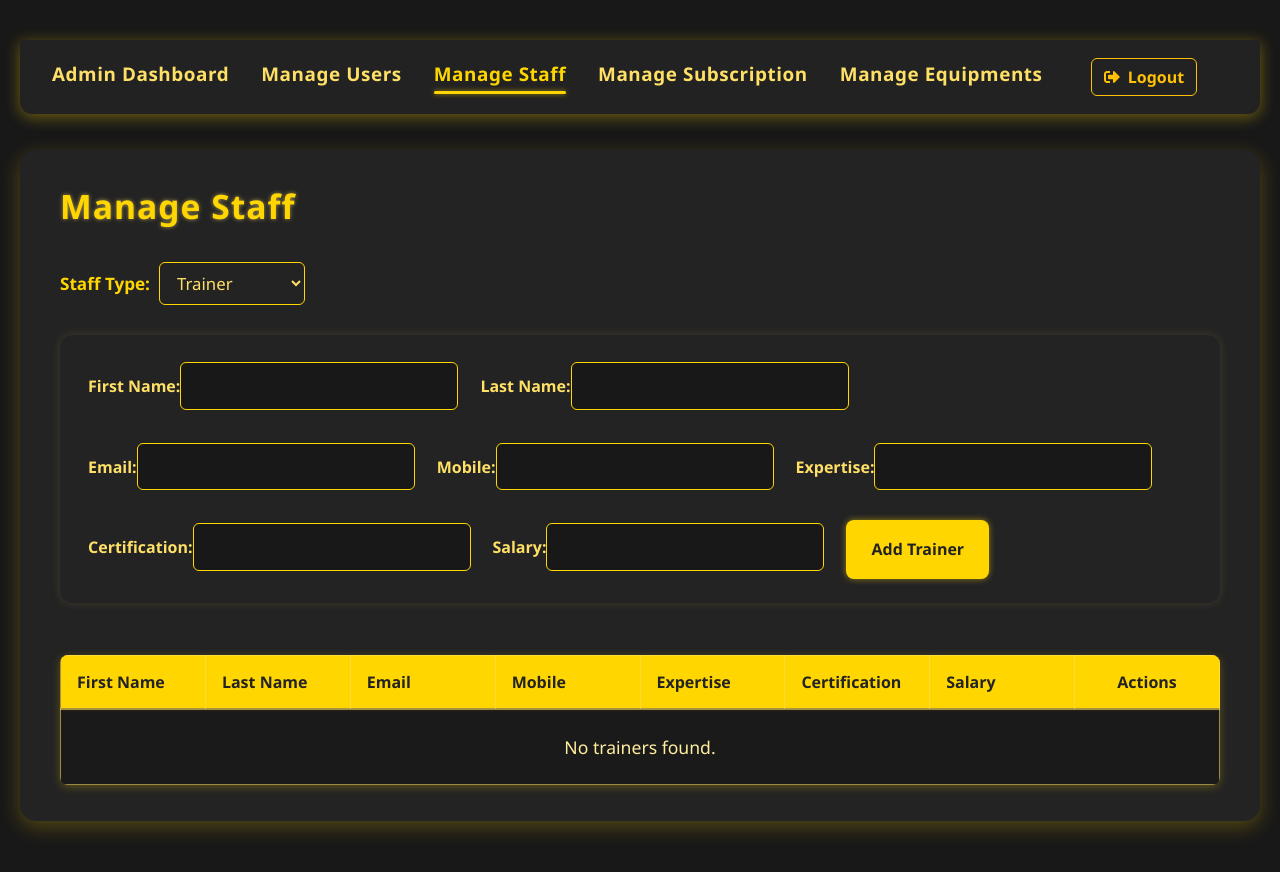
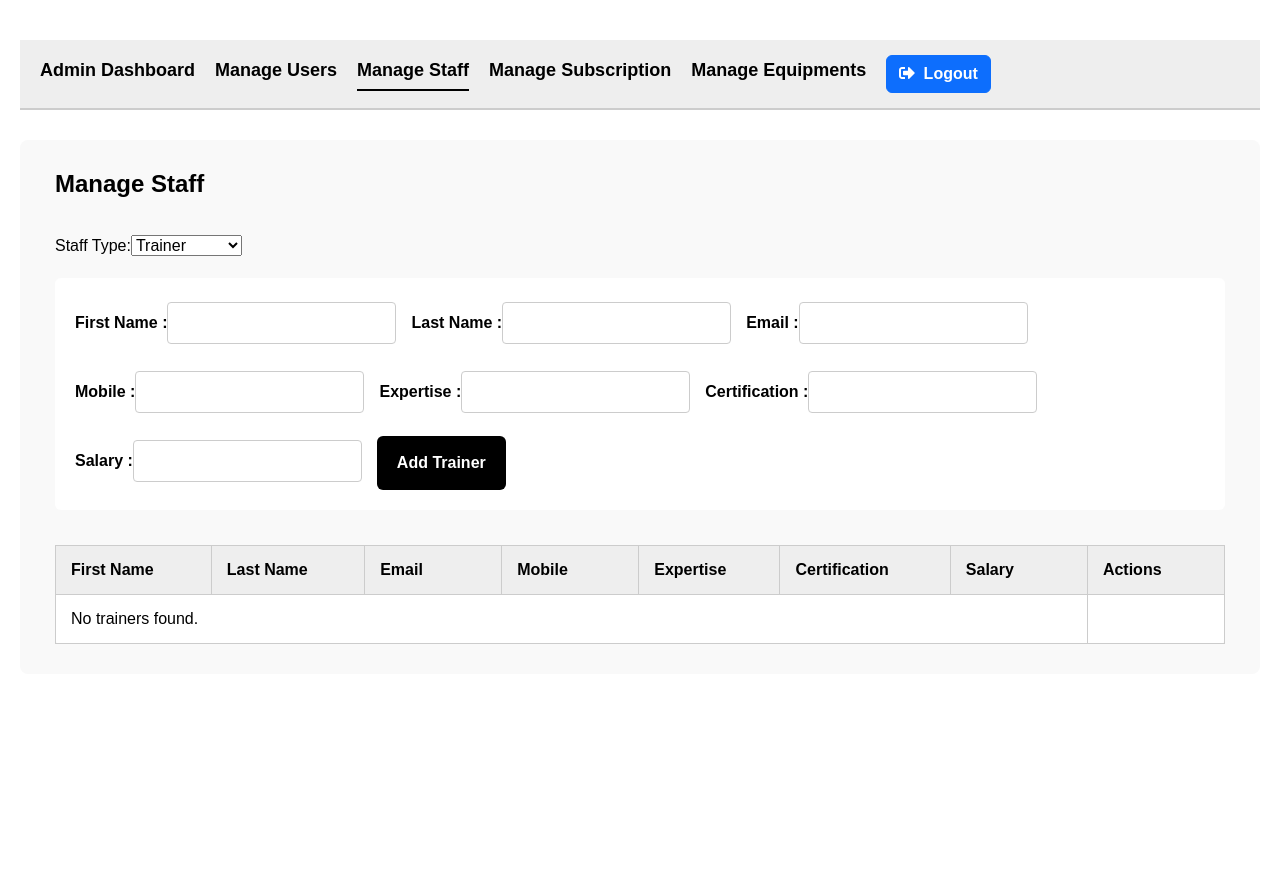
Before and after one commit to CDACProjectD6-GymManagementSystem/GymManagementSystem, a React (Vite) app in the folder frontend/: page /admin-dashboard in a window 1280 px wide. Both pictures are taken after a click on the element "Manage Staff". Shown: the top 872 px of the page. After the commit the page ends 800 px from the top, so only its background shows below. Built offline with nearby package versions, Linux system fonts and the light colour scheme.

Commit message:
Made style changes

```diff
--- a/frontend/src/components/AdminNavbar.jsx
+++ b/frontend/src/components/AdminNavbar.jsx
@@ -4,7 +4,7 @@ import { useNavigate } from "react-router-dom";
 import { FaSignOutAlt } from "react-icons/fa";
 import "../styles/Admin.css";
 
-const Navbar = ({ items, current, onNav }) => {
+const AdminNavbar = ({ items, current, onNav }) => {
   const navigate = useNavigate();
 
   const handleLogout = () => {
@@ -24,7 +24,7 @@ const Navbar = ({ items, current, onNav }) => {
         </span>
       ))}
       <button
-        className="btn btn-outline-warning ms-3"
+        className="btn btn-primary"
         style={{ fontWeight: 700, float: "right" }}
         onClick={handleLogout}
       >
@@ -34,4 +34,4 @@ const Navbar = ({ items, current, onNav }) => {
   );
 };
 
-export default Navbar;
+export default AdminNavbar;
--- a/frontend/src/pages/Admin/Admin.jsx
+++ b/frontend/src/pages/Admin/Admin.jsx
@@ -1,6 +1,6 @@
 import React, { useState } from "react";
 import "../../styles/Admin.css";
-import Navbar from "../../components/AdminNavbar";
+import AdminNavbar from "../../components/AdminNavbar"; "../../components/AdminNavbar";
 import UserSection from "./UserSection";
 import StaffSection from "./StaffSection";
 import SubscriptionSection from "./SubscriptionSection";
@@ -19,7 +19,7 @@ export default function Admin() {
   const [current, setCurrent] = useState(sections[0]);
   return (
     <div className="admin-container">
-      <Navbar items={sections} current={current} onNav={setCurrent} />
+      <AdminNavbar items={sections} current={current} onNav={setCurrent} />
       {current === "Admin Dashboard" && <DashboardSection />}
       {current === "Manage Users" && <UserSection />}
       {current === "Manage Staff" && <StaffSection />}
--- a/frontend/src/pages/Admin/EquipmentSection.jsx
+++ b/frontend/src/pages/Admin/EquipmentSection.jsx
@@ -3,7 +3,7 @@ import "../../styles/Admin.css";
 
 const Input = ({ label, ...props }) => (
   <label>
-    {label}:
+    {label} :
     <input {...props} />
   </label>
 );
--- a/frontend/src/pages/Admin/StaffSection.jsx
+++ b/frontend/src/pages/Admin/StaffSection.jsx
@@ -3,7 +3,7 @@ import "../../styles/Admin.css";
 
 const Input = ({ label, ...props }) => (
   <label>
-    {label}:
+    {label} :
     <input {...props} />
   </label>
 );
--- a/frontend/src/pages/Admin/SubscriptionSection.jsx
+++ b/frontend/src/pages/Admin/SubscriptionSection.jsx
@@ -3,7 +3,7 @@ import "../../styles/Admin.css";
 
 const Input = ({ label, ...props }) => (
   <label>
-    {label}:
+    {label} :
     <input {...props} />
   </label>
 );
--- a/frontend/src/pages/Admin/UserSection.jsx
+++ b/frontend/src/pages/Admin/UserSection.jsx
@@ -3,7 +3,7 @@ import "../../styles/Admin.css";
 
 const Input = ({ label, ...props }) => (
   <label>
-    {label}:
+    {label} :
     <input {...props} />
   </label>
 );
@@ -58,6 +58,7 @@ const UserSection = () => {
           </button>
         )}
       </form>
+
       <table className="admin-table">
         <thead>
           <tr>
--- a/frontend/src/styles/Admin.css
+++ b/frontend/src/styles/Admin.css
@@ -1,389 +1,174 @@
-/* ==== Admin Panel Container ==== */
+/* Container */
 .admin-container {
-  background: #181818;
+  background: white;
   min-height: 100vh;
-  font-family: 'Segoe UI', Tahoma, Geneva, Verdana, sans-serif;
-  color: #f4f4f4;
+  font-family: Arial, sans-serif;
+  color: black;
   padding: 40px 20px 60px;
 }
 
-/* ==== NAVBAR ==== */
+/* Navbar */
 .admin-navbar {
   display: flex;
-  gap: 32px;
-  background: #222;
-  padding: 18px 32px;
-  color: #ffe066;
-  font-size: 1.18rem;
+  gap: 20px;
+  background: #eee;
+  padding: 15px 20px;
+  color: black;
+  font-size: 18px;
   align-items: center;
-  margin-bottom: 36px;
-  border-radius: 0 0 12px 12px;
-  box-shadow: 0 3px 15px #ffd60060;
+  margin-bottom: 30px;
+  border-bottom: 2px solid #ccc;
   user-select: none;
 }
+
 .admin-navbar-item {
   cursor: pointer;
-  position: relative;
-  padding-bottom: 6px;
+  padding-bottom: 5px;
   font-weight: 600;
-  letter-spacing: 0.03em;
-  color: #ffe066;
-  transition: color 0.25s, border-color 0.25s;
+  color: black;
+  border-bottom: 2px solid transparent;
+  transition: border-color 0.3s;
 }
+
 .admin-navbar-item.active,
 .admin-navbar-item:hover {
-  color: #ffd600;
-}
-.admin-navbar-item.active::after {
-  content: "";
-  position: absolute;
-  bottom: 0;
-  left: 0;
-  right: 0;
-  height: 3px;
-  background: #ffd600;
-  border-radius: 3px;
-  box-shadow: 0 0 5px #ffd60099;
+  border-bottom-color: black;
 }
 
-/* ==== MAIN CARD ==== */
+/* Main Card */
 .admin-card {
-  background: #232323;
-  border-radius: 16px;
-  box-shadow: 0 6px 20px #ffd60040;
+  background: #f9f9f9;
+  border-radius: 8px;
   max-width: 100%;
-  margin: 0 auto 48px;
-  padding: 36px 40px;
-  color: #fafafa;
+  margin: 0 auto 40px;
+  padding: 30px 35px;
+  color: black;
   display: flex;
   flex-direction: column;
   gap: 20px;
 }
 
-/* ==== HEADER ==== */
+/* Headers */
 .admin-card h2 {
-  color: #ffd600;
-  font-weight: 700;
-  font-size: 2.1rem;
-  margin: 0 0 16px;
-  letter-spacing: 0.03em;
-  text-shadow: 0 0 4px #ffe06699;
+  color: black;
+  font-weight: bold;
+  font-size: 24px;
+  margin: 0 0 15px 0;
 }
 
-/* ==== FORM ==== */
+/* Forms */
 .admin-form {
-  background: #232323;
-  padding: 24px 28px;
-  border-radius: 12px;
-  margin-bottom: 12px;
-  box-shadow: 0 0 10px #ffe06622;
+  background: white;
+  padding: 20px;
+  border-radius: 6px;
+  margin-bottom: 15px;
   display: flex;
   flex-wrap: wrap;
-  gap: 22px;
-  color: #ffe066;
+  gap: 15px;
+  color: black;
 }
 
 .admin-form label,
 .admin-form legend {
-  color: #ffe066;
-  font-weight: 600;
+  font-weight: bold;
   margin-bottom: 8px;
-  font-size: 1rem;
+  font-size: 16px;
+  color: black;
 }
 
 .admin-form input,
 .admin-form select,
 .admin-form textarea {
-  background: #181818;
-  color: #f4f4f4;
-  border: 1.5px solid #ffd600;
-  border-radius: 6px;
-  padding: 10px 14px;
+  background: white;
+  color: black;
+  border: 1px solid #ccc;
+  border-radius: 4px;
+  padding: 8px 10px;
   font-family: inherit;
-  font-size: 1.06rem;
-  margin-top: 3px;
-  outline-offset: 2px;
-  transition: border-color 0.3s;
-}
-.admin-form input:focus,
-.admin-form select:focus,
-.admin-form textarea:focus {
-  border-color: #ffe066;
-  box-shadow: 0 0 6px #ffe06688;
+  font-size: 16px;
+  margin-top: 4px;
+  outline-color: black;
 }
 
-/* ==== BUTTONS ==== */
+/* Buttons */
 .admin-btn {
-  background: #ffd600;
-  color: #222;
-  padding: 10px 25px;
+  background: black;
+  color: white;
+  padding: 10px 20px;
   border: none;
-  border-radius: 8px;
-  font-weight: 700;
+  border-radius: 6px;
+  font-weight: bold;
   cursor: pointer;
-  font-size: 1rem;
-  margin-right: 14px;
-  box-shadow: 0 0 6px #ffd60088;
-  transition: background-color 0.18s, color 0.2s, transform 0.13s;
-}
-.admin-btn:hover {
-  background-color: #ffe066;
-  color: #111;
-  transform: translateY(-1px) scale(1.04);
-  box-shadow: 0 0 10px #ffe06688;
-}
-.admin-btn.cancel {
-  background: #444;
-  color: #ffd600;
-}
-.admin-btn.cancel:hover {
-  background: #222;
-  color: #ffe066;
-}
-.admin-btn.delete {
-  background: #ec4848;
-  color: #fafafa;
-  box-shadow: 0 0 6px #ec484899;
-}
-.admin-btn.delete:hover {
-  background: #c82323;
+  font-size: 16px;
+  margin-right: 10px;
 }
 
-/* ==== TABLE ==== */
+.admin-btn:hover {
+  background: #333;
+}
+
+.admin-btn.cancel {
+  background: #888;
+  color: white;
+}
+
+.admin-btn.cancel:hover {
+  background: #555;
+}
+
+.admin-btn.delete {
+  background: #cc0000;
+  color: white;
+}
+
+.admin-btn.delete:hover {
+  background: #a30000;
+}
+
+/* Tables */
 .admin-table {
   width: 100%;
-  background: #1b1a1a;
+  background: white;
   border-collapse: collapse;
-  margin-top: 20px;
-  color: #ffe066;
-  font-size: 1rem;
-  border-radius: 8px;
-  box-shadow: 0 2px 8px #ffd60044;
+  color: black;
+  font-size: 16px;
+  border: 1px solid #ccc;
+  border-radius: 6px;
   overflow-x: auto;
-  table-layout: fixed;
-  display: block;
-  max-width: 100%;
 }
-.admin-table thead,
-.admin-table tbody,
-.admin-table tr {
-  display: table;
-  width: 100%;
-  table-layout: fixed;
-  border-spacing: 0;
-  border-collapse: collapse;
+
+.admin-table thead tr {
+  background: #eee;
 }
+
 .admin-table th,
 .admin-table td {
-  border: 1px solid #ffe06690;
-  padding: 14px 16px;
+  border: 1px solid #ccc;
+  padding: 12px 15px;
   vertical-align: middle;
   text-align: left;
-  min-width: 110px;
+  min-width: 100px;
   max-width: 200px;
   word-wrap: break-word;
   white-space: normal;
-  color: #ffe066;
 }
+
 .admin-table th {
-  background: #ffd600;
-  color: #232323;
-  font-weight: 700;
+  font-weight: bold;
   user-select: none;
-  box-shadow: 0 1px 3px #ffd60033;
 }
-.admin-table th:last-child,
-.admin-table td:last-child {
-  min-width: 140px;
-  max-width: 140px;
-  text-align: center;
-  white-space: nowrap;
-}
+
 .admin-table td button {
   white-space: nowrap;
 }
-.admin-table tbody tr:nth-child(even) {
-  background: #252323;
-}
-.admin-table tbody tr:hover {
-  background: #333;
-  transition: background-color 0.2s;
-}
-.admin-table .no-data-row td {
-  color: #ffee9e;
-  text-align: center;
-  font-size: 1.1rem;
-  padding: 24px 0;
-}
 
-/* ==== DROPDOWNS ==== */
-.admin-select-label {
-  font-weight: 700;
-  color: #ffd600;
-  font-size: 1.07rem;
-  margin-bottom: 10px;
-  display: block;
-}
-.admin-select {
-  margin-left: 9px;
-  padding: 8px 13px;
-  border-radius: 6px;
-  font-family: inherit;
-  font-size: 1.05rem;
-  border: 1.2px solid #ffd600;
-  background: #232323;
-  color: #ffe066;
-  transition: border-color 0.22s;
-}
-.admin-select:focus {
-  border-color: #ffe066;
-  box-shadow: 0 0 6px #ffd60066;
-}
-
-/* ==== Dashboard Specific Styles ==== */
-.dashboard-card {
-  background: #232323;
-  border-radius: 16px;
-  box-shadow: 0 6px 20px #ffd60040;
-  max-width: 100%;
-  margin: 0 auto 48px;
-  padding: 36px 40px;
-  color: #fafafa;
-  display: flex;
-  flex-direction: column;
-  gap: 20px;
-  font-family: 'Segoe UI', Tahoma, Geneva, Verdana, sans-serif;
-}
-
-.dashboard-summaries {
-  display: flex;
-  gap: 32px;
-  flex-wrap: wrap;
-  margin-bottom: 30px;
-  justify-content: space-between;
-  align-items: flex-end;
-}
-
-.dashboard-summary-box {
-  background: #1b1a1a;
-  border-radius: 12px;
-  padding: 22px 48px;
-  box-shadow: 0 2px 16px #ffd60044;
-  min-width: 185px;
-  text-align: center;
-}
-
-.dashboard-summary-box .number {
-  color: #ffd600;
-  font-weight: 700;
-  font-size: 1.8rem;
-}
-
-.dashboard-summary-box .label {
-  color: #ffe066;
-  font-weight: 600;
-  font-size: 1.18rem;
-}
-
-.dashboard-subheading {
-  color: #ffd600;
-  font-weight: 600;
-  margin-bottom: 12px;
-  font-size: 1.6rem;
-  user-select: none;
-}
-
-.dashboard-table-wrapper {
-  overflow-x: auto;
-}
-
-.dashboard-table {
-  width: 100%;
-  background: #1b1a1a;
-  border-collapse: collapse;
-  margin-top: 0;
-  color: #ffe066;
-  font-size: 1rem;
-  border-radius: 8px;
-  box-shadow: 0 2px 8px #ffd60044;
-  overflow-x: auto;
-  table-layout: fixed;
-  display: block;
-  max-width: 100%;
-}
-
-.dashboard-table thead,
-.dashboard-table tbody,
-.dashboard-table tr {
-  display: table;
-  width: 100%;
-  table-layout: fixed;
-  border-spacing: 0;
-  border-collapse: collapse;
-}
-
-.dashboard-table th,
-.dashboard-table td {
-  border: 1px solid #ffe06690;
-  padding: 14px 16px;
-  vertical-align: middle;
-  text-align: left;
-  min-width: 110px;
-  max-width: 200px;
-  word-wrap: break-word;
-  white-space: normal;
-  color: #ffe066;
-}
-
-.dashboard-table th {
-  background: #ffd600;
-  color: #232323;
-  font-weight: 700;
-  user-select: none;
-  box-shadow: 0 1px 3px #ffd60033;
-}
-
-.dashboard-table tbody tr:nth-child(even) {
-  background: #252323;
-}
-
-.dashboard-table tbody tr:hover {
-  background: #333;
-  transition: background-color 0.2s ease;
-}
-
-.dashboard-table .no-data-row td {
-  color: #ffee9e;
-  text-align: center;
-  font-size: 1.1rem;
-  padding: 24px 0;
-}
-
-.dashboard-table th:last-child,
-.dashboard-table td:last-child {
-  min-width: 140px;
-  max-width: 140px;
-  text-align: center;
-  white-space: nowrap;
-}
-
-/* Responsive: table scroll */
-@media (max-width: 1100px) {
-  .admin-card {
-    padding: 22px 6vw;
+/* Responsive for smaller screens */
+@media (max-width: 768px) {
+  .admin-form {
+    flex-direction: column;
   }
-  .admin-table th,
-  .admin-table td {
-    min-width: 80px;
-    font-size: 0.98rem;
-    padding: 10px 8px;
-  }
-  .dashboard-summaries {
-    flex-direction: column;
-    gap: 16px;
-  }
-  .dashboard-summary-box {
-    min-width: 100%;
-    padding: 20px 30px;
+  .admin-btn {
+    margin-bottom: 10px;
+    margin-right: 0;
   }
 }
```
